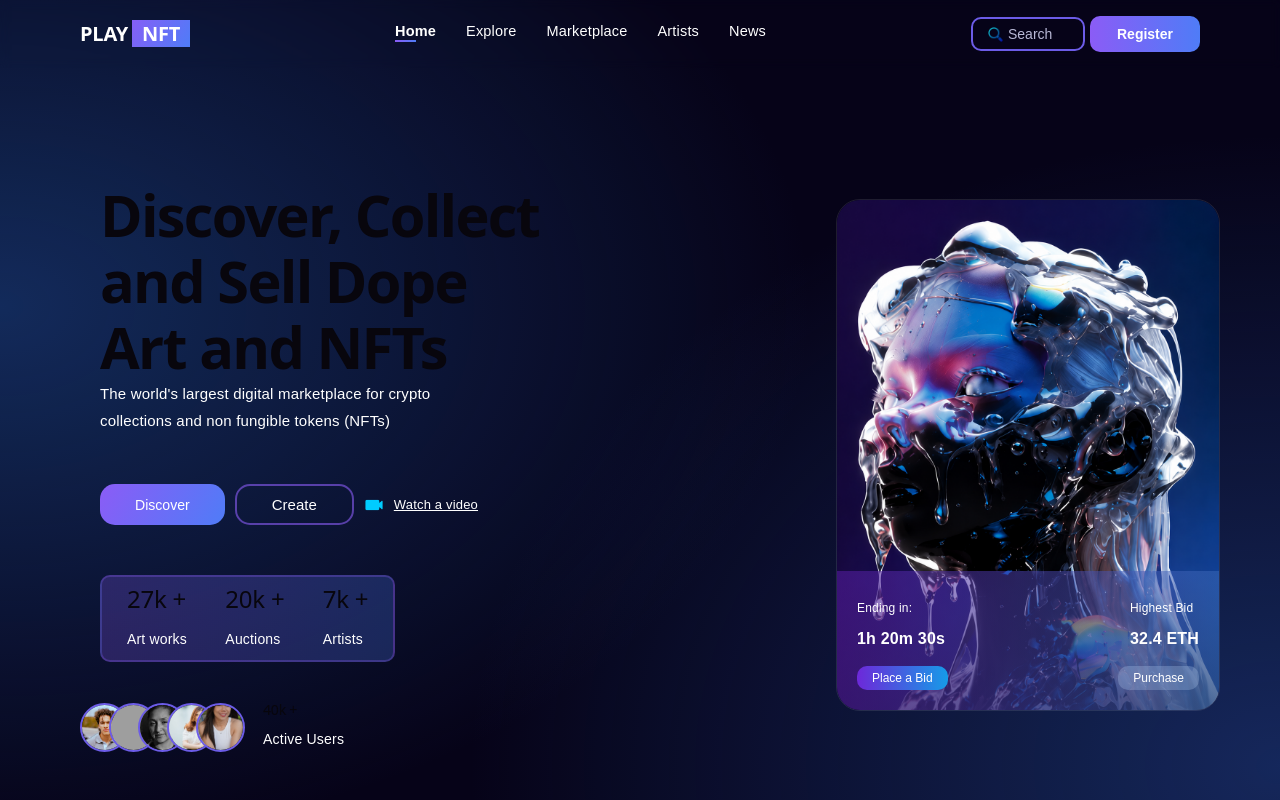
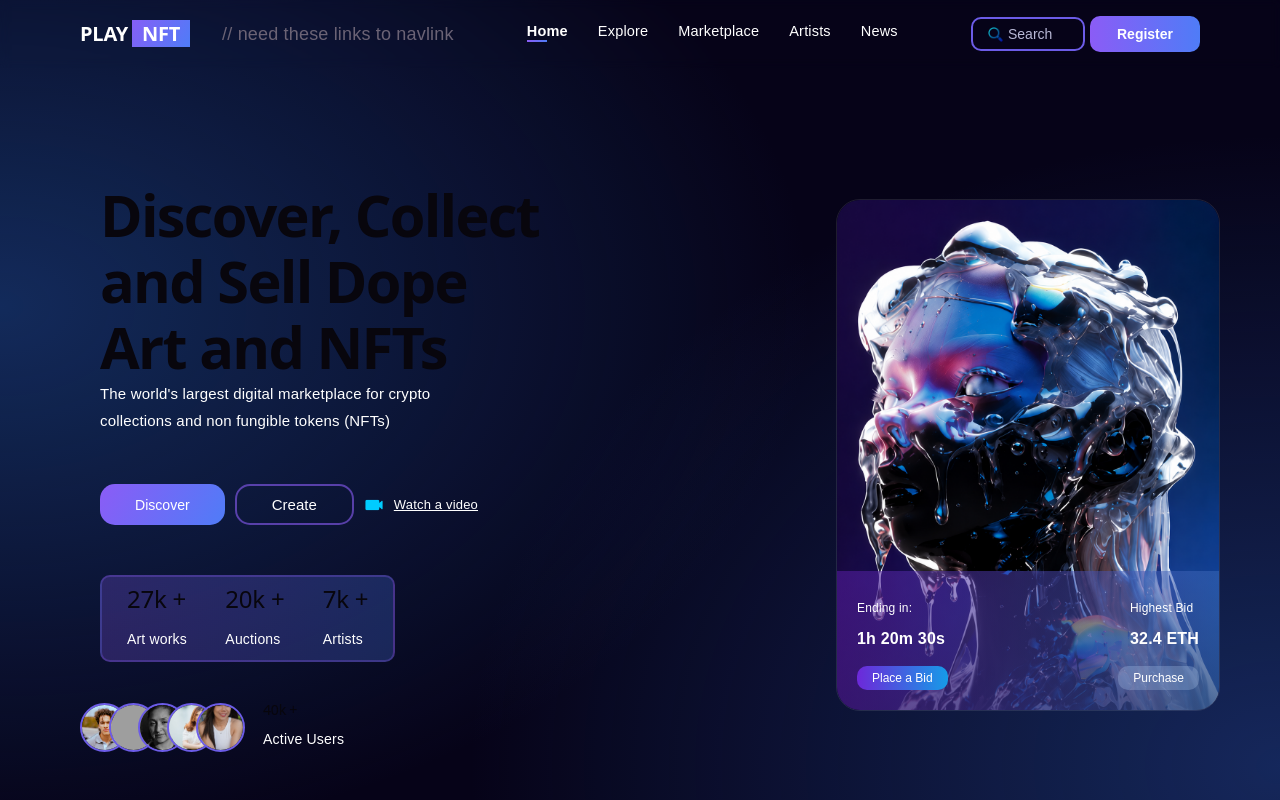
Before and after one commit to surprise2024-cpu/Challenge-1, a React (Vite) app: page / in a window 1280 px wide. Shown: the top 800 px of the page. Built offline with nearby package versions, Linux system fonts and the light colour scheme; grey boxes are pictures that could not be loaded.

Commit message:
Add comment to Navbar component for future link implementation

```diff
--- a/src/components/Navbar/Navbar.tsx
+++ b/src/components/Navbar/Navbar.tsx
@@ -21,6 +21,7 @@ export const Navbar: React.FC<any> = () => {
 
           </Text>
 
+          // need these links to navlink
           <div className={`${styles['links']} ${isOpen ? styles['links-open'] : ''}`}>
               <a href='#/' className={`${styles.link} ${styles.active}`}>Home</a>
               <a href='#/' className={styles.link}>Explore</a>
```
